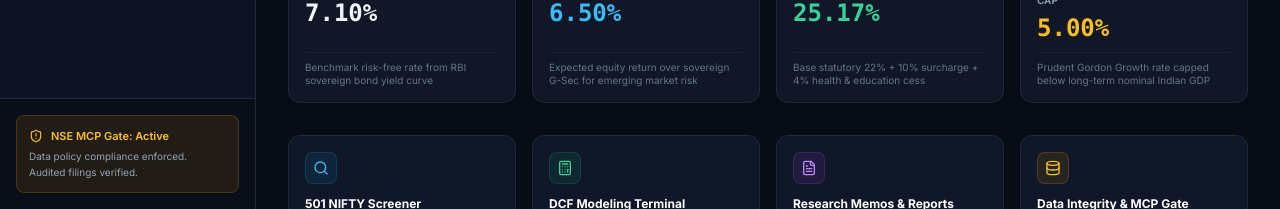
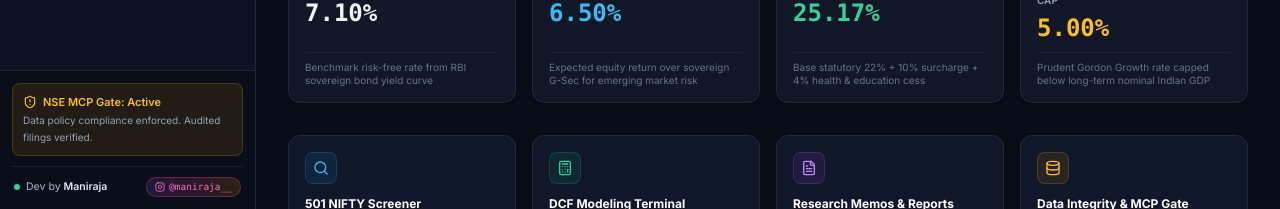
Before and after one commit to maniraja5599/QuantDCF, a Next.js app in the folder apps/web/: page / in a window 1280 px wide. Shown: the part 591-800 px from the top of the page. Built offline with nearby package versions, Linux system fonts and the light colour scheme; no server answers.

Commit message:
feat(ui): add compact developer attribution badge to bottom of sidebar

```diff
--- a/apps/web/src/components/layout/sidebar.tsx
+++ b/apps/web/src/components/layout/sidebar.tsx
@@ -16,6 +16,7 @@ import {
   X,
   PanelLeftClose,
   PanelLeftOpen,
+  Instagram,
 } from "lucide-react";
 import { Logo, LogoIcon } from "@/components/ui/logo";
 
@@ -166,23 +167,59 @@ export function Sidebar({
       </nav>
 
       {/* Licensing Compliance Status Footer */}
-      <div className={`${collapsed ? "p-2" : "p-4"} border-t border-slate-800 bg-[#090e18]`}>
+      <div className={`${collapsed ? "p-2" : "p-3"} border-t border-slate-800 bg-[#090e18]`}>
         {collapsed ? (
+          <div className="space-y-2 flex flex-col items-center">
             <div
               title="NSE MCP Gate: Active - Audited filings verified"
-            className="w-10 h-10 mx-auto flex items-center justify-center rounded-lg bg-amber-500/10 border border-amber-500/20 text-amber-400"
+              className="w-10 h-10 flex items-center justify-center rounded-lg bg-amber-500/10 border border-amber-500/20 text-amber-400"
             >
               <ShieldAlert className="w-4 h-4" />
             </div>
+
+            {/* Developer Icon (Collapsed) */}
+            <a
+              href="https://www.instagram.com/maniraja__/"
+              target="_blank"
+              rel="noopener noreferrer"
+              title="Developed by Maniraja (@maniraja__)"
+              className="w-10 h-10 flex items-center justify-center rounded-xl bg-gradient-to-br from-purple-500/15 via-pink-500/10 to-amber-500/15 border border-pink-500/30 text-pink-400 hover:text-pink-300 hover:border-pink-500/60 hover:scale-105 active:scale-95 transition-all shadow-sm group"
+            >
+              <Instagram className="w-4 h-4 text-pink-400 group-hover:rotate-12 transition-transform duration-200" />
+            </a>
+          </div>
         ) : (
-          <div className="rounded-lg bg-amber-500/10 border border-amber-500/20 p-3 text-xs">
-            <div className="flex items-center gap-2 text-amber-400 font-semibold text-[11px]">
+          <div>
+            <div className="rounded-lg bg-amber-500/10 border border-amber-500/20 p-2.5 text-xs">
+              <div className="flex items-center gap-1.5 text-amber-400 font-semibold text-[11px]">
                 <ShieldAlert className="w-3.5 h-3.5 shrink-0" />
                 <span>NSE MCP Gate: Active</span>
               </div>
-            <p className="text-[10px] text-slate-400 mt-1 leading-relaxed">
+              <p className="text-[10px] text-slate-400 mt-0.5 leading-relaxed">
                 Data policy compliance enforced. Audited filings verified.
               </p>
+            </div>
+
+            {/* Developer Badge (Expanded) - Alaga kutty a */}
+            <div className="mt-2.5 pt-2.5 border-t border-slate-800/70 flex items-center justify-between gap-1.5 px-0.5">
+              <div className="flex items-center gap-1.5 min-w-0">
+                <span className="w-1.5 h-1.5 rounded-full bg-emerald-400 animate-pulse shrink-0" />
+                <span className="text-[10.5px] text-slate-400 font-medium truncate">
+                  Dev by <strong className="text-slate-200 font-semibold">Maniraja</strong>
+                </span>
+              </div>
+
+              <a
+                href="https://www.instagram.com/maniraja__/"
+                target="_blank"
+                rel="noopener noreferrer"
+                title="Instagram: @maniraja__"
+                className="inline-flex items-center gap-1 px-2 py-0.5 rounded-full text-[10px] font-medium bg-gradient-to-r from-purple-500/15 via-pink-500/15 to-amber-500/15 text-pink-400 border border-pink-500/30 hover:border-pink-500/60 hover:text-pink-300 hover:scale-105 active:scale-95 transition-all shrink-0 group"
+              >
+                <Instagram className="w-2.5 h-2.5 text-pink-400 group-hover:rotate-12 transition-transform duration-200" />
+                <span className="font-mono text-[9.5px]">@maniraja__</span>
+              </a>
+            </div>
           </div>
         )}
       </div>
```
Lines whose indentation alone changed are shown as unchanged.
